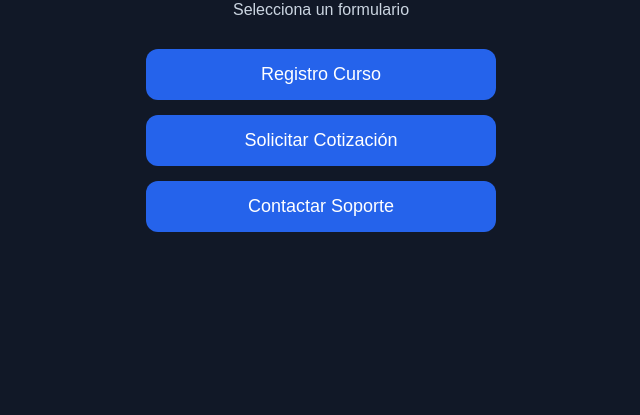
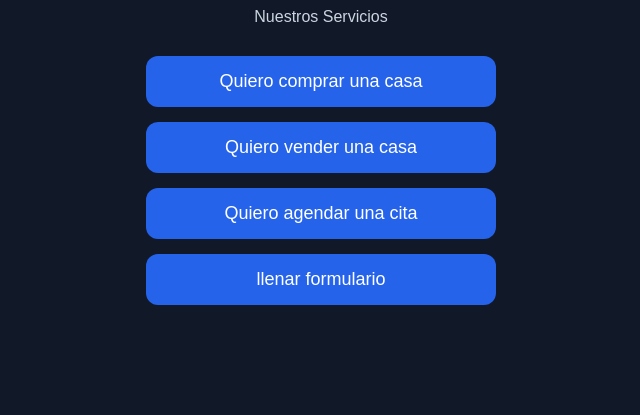
Before and after one commit to ke975/qr-buffet, a plain HTML site: page index.html in a window 1280 px wide. Shown: the part 385-800 px from the top of the page, without its empty margins (319-959 px from the left). Drawn offline with Linux system fonts and the light colour scheme.

Commit message:
website casi terminado

```diff
--- a/index.html
+++ b/index.html
@@ -4,7 +4,7 @@
   <meta charset="UTF-8">
   <meta name="viewport" content="width=device-width, initial-scale=1.0">
 
-  <title>SEMADD Links</title>
+  <title>Realeza Bienes Raices</title>
 
   <style>
 
@@ -73,16 +73,18 @@
       src="https://i.imgur.com/2DhmtJ4.png"
     >
 
-    <h1>SEMADD</h1>
+    <h1>Realeza Bienes Raices </h1>
+    <h2>¡Tu casa en las mejores manos !</h2>
 
-    <p>Selecciona un formulario</p>
+    <p>Nuestros Servicios</p>
 
     <a
       class="btn"
       href="https://forms.gle/FORMULARIO1"
       target="_blank"
     >
-      Registro Curso
+      Quiero comprar una casa
+
     </a>
 
     <a
@@ -90,7 +92,8 @@
       href="https://forms.gle/FORMULARIO2"
       target="_blank"
     >
-      Solicitar Cotización
+ Quiero vender una casa
+
     </a>
 
     <a
@@ -98,7 +101,16 @@
       href="https://forms.gle/FORMULARIO3"
       target="_blank"
     >
-      Contactar Soporte
+      Quiero agendar una cita
+
+    </a>
+
+     <a
+      class="btn"
+      href="https://forms.gle/FORMULARIO3"
+      target="_blank"
+    >
+      llenar formulario
     </a>
 
   </div>
```
